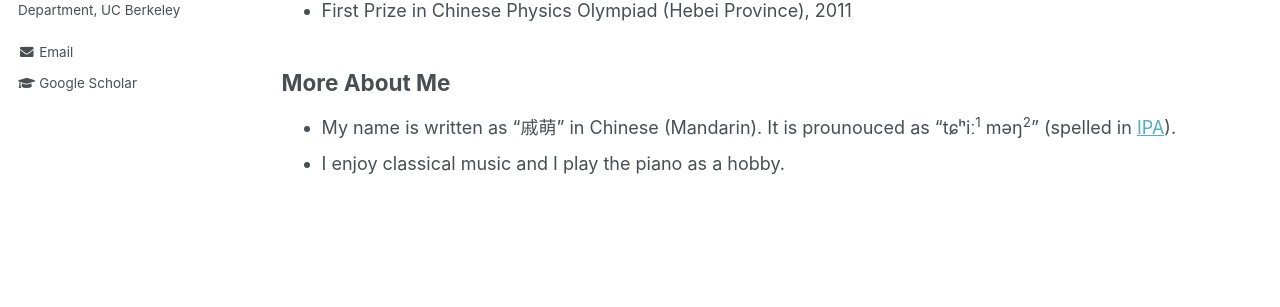
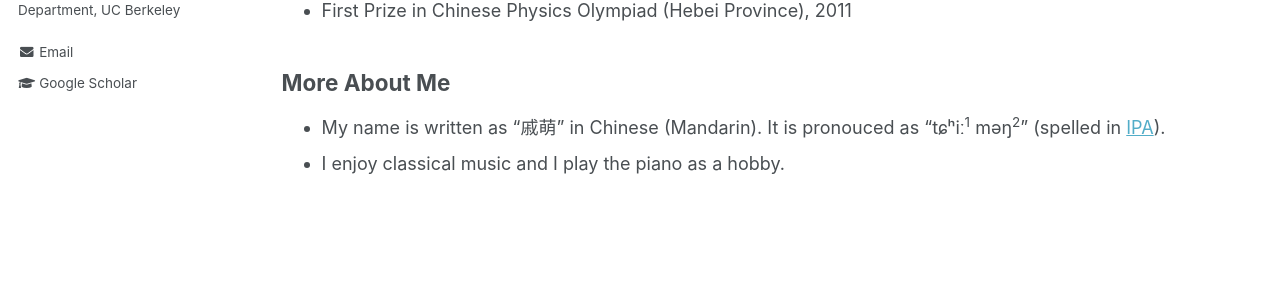
Before and after one commit to alicemengqi/site, a Jekyll site: the page built from _pages/markdown.md, in a window 1280 px wide. Shown: the part 355-662 px from the top of the page. Built offline with Jekyll 4.4.1, drawn with Linux system fonts in a browser that asks for light colours.

Commit message:
Update markdown.md

```diff
--- a/_pages/markdown.md
+++ b/_pages/markdown.md
@@ -17,5 +17,5 @@ redirect_from:
 * First Prize in Chinese Physics Olympiad (Hebei Province), 2011
 
 ## More About Me
-* My name is written as "戚萌" in Chinese (Mandarin). It is prounouced as "tɕʰiː<sup>1</sup> məŋ<sup>2</sup>" (spelled in [IPA](https://en.wikipedia.org/wiki/International_Phonetic_Alphabet)).
+* My name is written as "戚萌" in Chinese (Mandarin). It is pronouced as "tɕʰiː<sup>1</sup> məŋ<sup>2</sup>" (spelled in [IPA](https://en.wikipedia.org/wiki/International_Phonetic_Alphabet)).
 * I enjoy classical music and I play the piano as a hobby.
```
